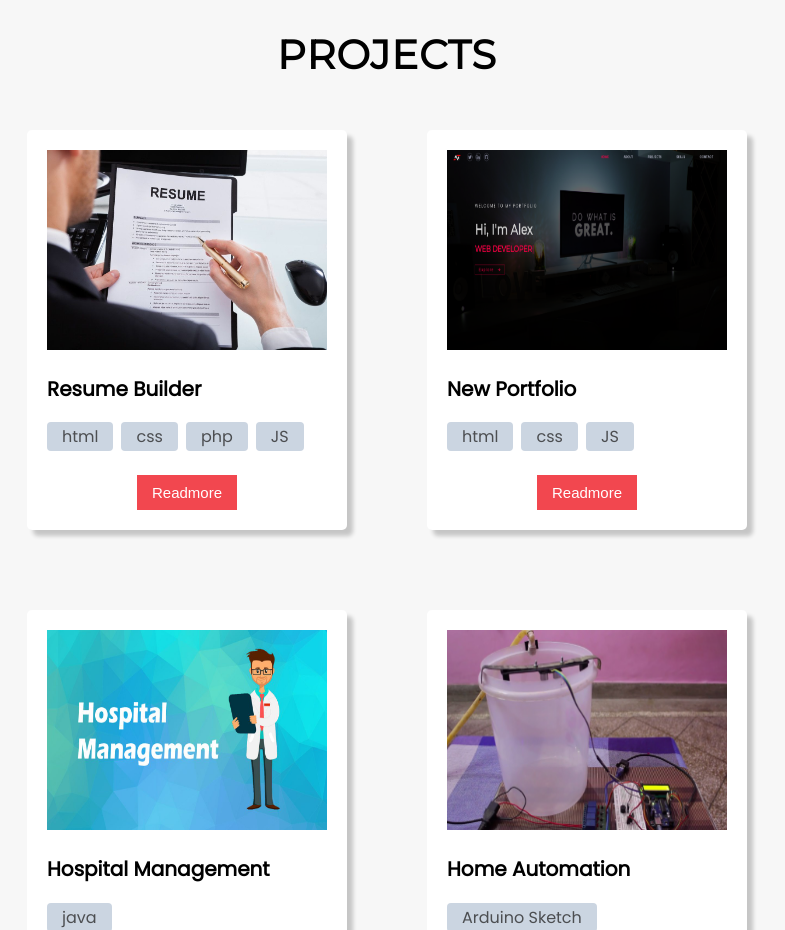
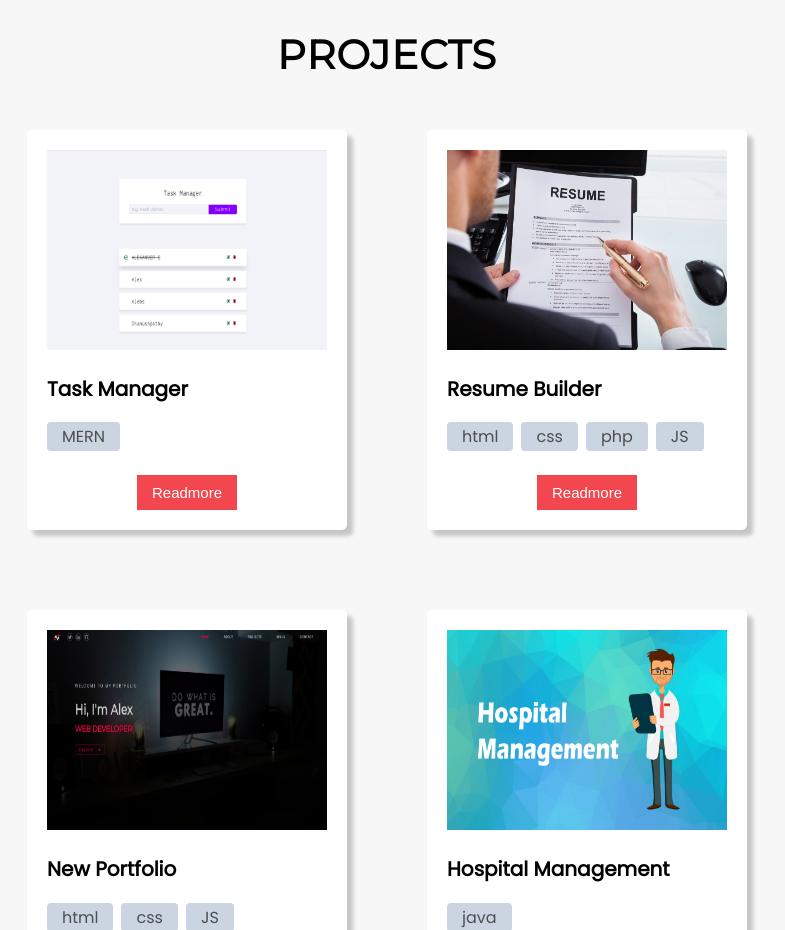
Before and after one commit to Alex5434/portfolio, a plain HTML site: page index.html in a window 1280 px wide. Shown: the part 1660-2590 px from the top of the page, without its empty margins (253-1038 px from the left). Drawn offline with nearby package versions, Linux system fonts and the light colour scheme; no server answers.

Commit message:
New project added

```diff
--- a/css/index.css
+++ b/css/index.css
@@ -116,7 +116,7 @@ nav button{
   height: 100vh;
   background:linear-gradient(to top, rgba(0,0,0,0.95),rgba(0,0,0,0.5)),url('/images/background.jpg');
   background-size: cover;
-  background-position: center;
+  background-position:center;
   background-repeat: no-repeat;
   display: flex;
   gap: 200px;
--- a/index.html
+++ b/index.html
@@ -106,6 +106,19 @@
   <div class="projects section" id="projects">
     <h1>Projects</h1>
     <div class="cards">
+      <div data-aos="fade-up" data-aos-duration="1500" >
+
+        <div class="card" >
+          <img src="/images/Task manager.png" alt="">
+          <h3>Task Manager</h3>
+          <div class="languages">
+            <p>MERN</p>
+          </div>
+          <div class="btn">
+          <button onclick="window.location.href='https://nodetaskapp.onrender.com/'">Readmore</button>
+        </div>
+        </div>
+  </div>
       <div data-aos="fade-up" data-aos-duration="1500" >
 
       <div class="card" >
```
Also changed, not shown: images/Task manager.png (added).
